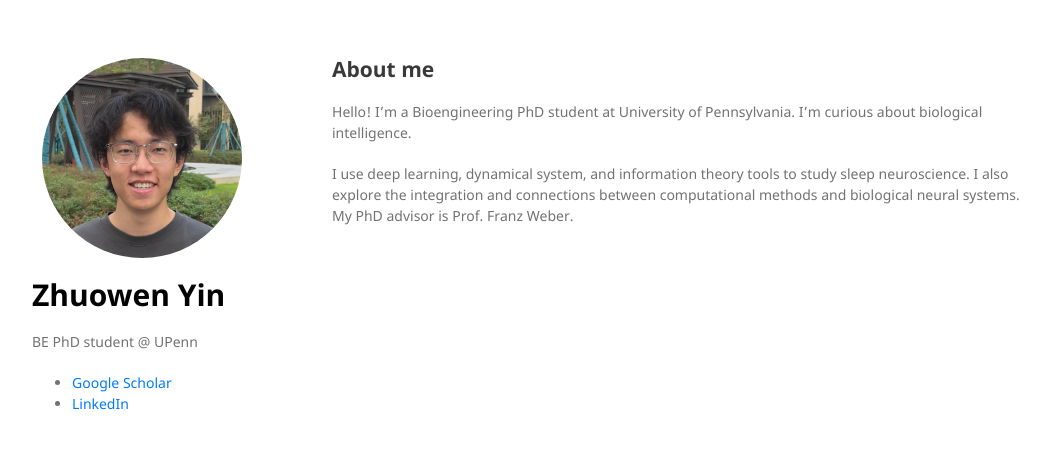
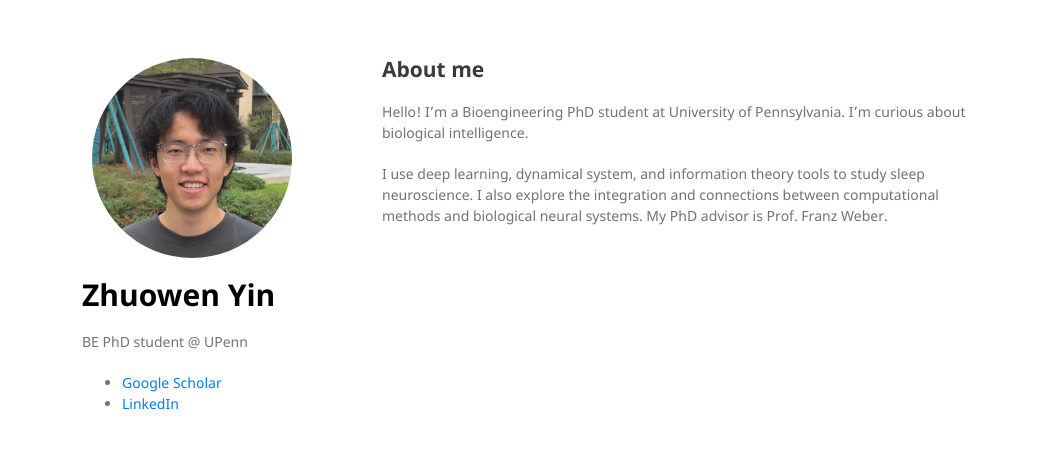
Before and after one commit to zhuowenyin/zhuowenyin.github.io, a Jekyll site: the page built from index.md, in a window 1280 px wide. Shown: the top 449 px of the page, without its empty margins (108-1158 px from the left). Built offline with Jekyll 4.4.1, drawn with Linux system fonts in a browser that asks for light colours.

Commit message:
Adjust widths for print and large screens

```diff
--- a/assets/css/style.scss
+++ b/assets/css/style.scss
@@ -6,7 +6,7 @@
 @media print, screen and (min-width: 1024px) {
 
   .wrapper {
-    width: 1000px;
+    width: 900px;
   }
 
   header {
@@ -14,7 +14,7 @@
   }
 
   section {
-    width: 700px;
+    width: 600px;
   }
 }
 
```
